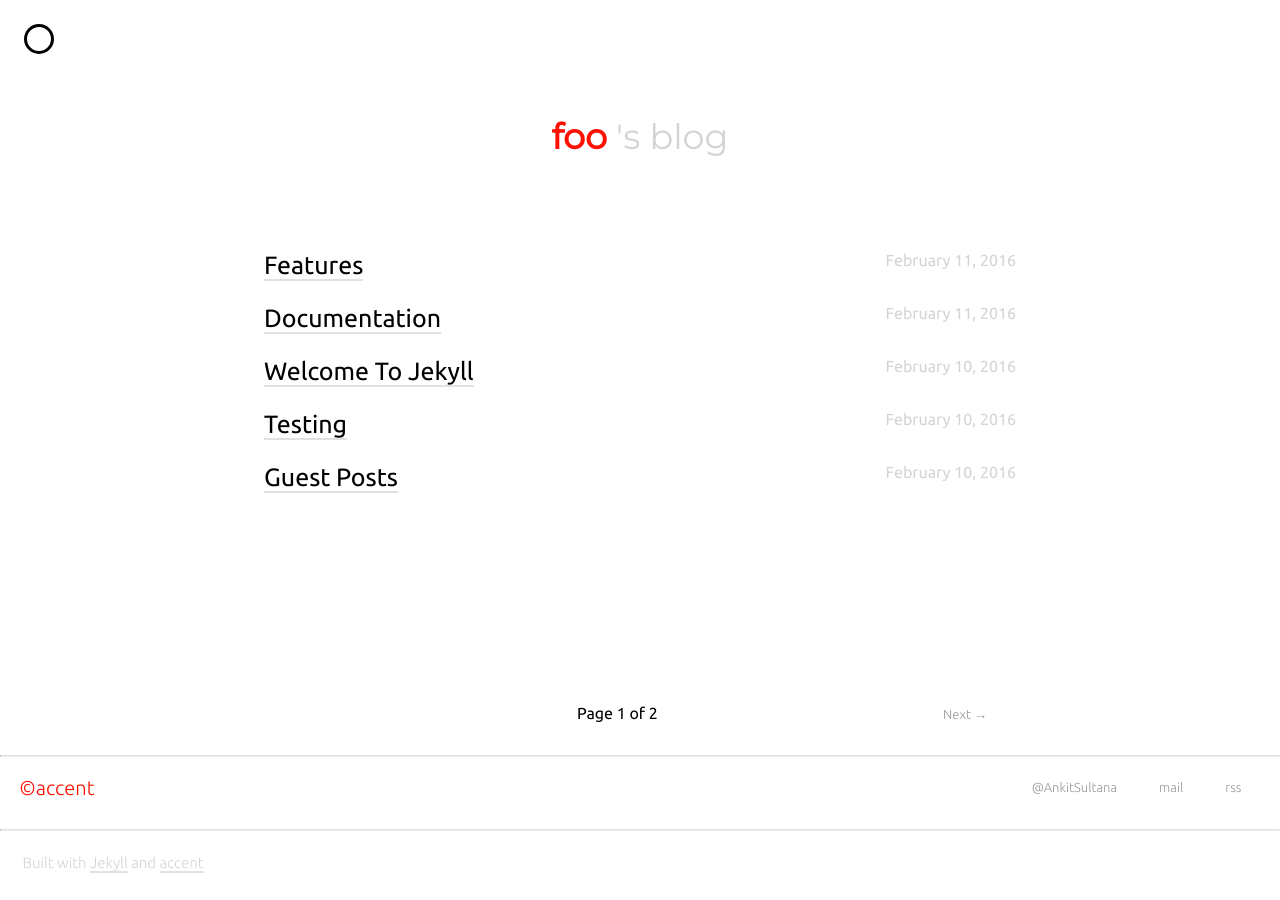
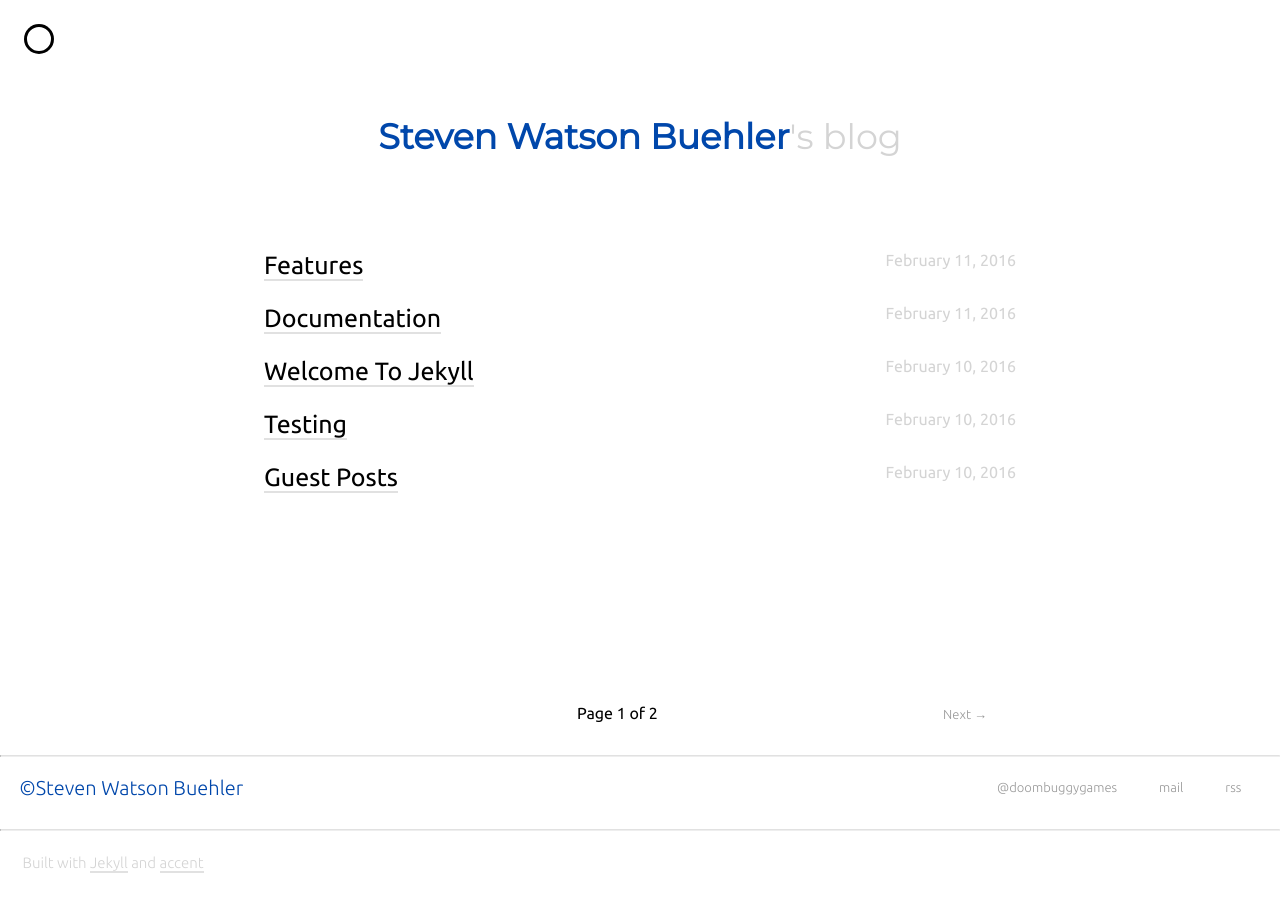
Before and after one commit to swbuehler/stevenwatsonbuehler.github.io, a Jekyll site: the page built from index.html, in a window 1280 px wide. Built offline with Jekyll 4.4.1, drawn with Linux system fonts in a browser that asks for light colours; nearby versions of some CDN libraries; the list of posts is cut into pages by our own code.

Commit message:
Updated config and colors.

```diff
--- a/_config.yml
+++ b/_config.yml
@@ -1,22 +1,22 @@
 # User Settings | Edit there as per required
 
-title: accent
-url: "http://ankitsultana.com"
-baseurl: "/accent"
+title: Steven Watson Buehler
+url: "http://swbuehler.github.io"
+baseurl: "/"
 
 # This will show up at the top of index page
 site_heading: >
-    foo <span class="faded">'s blog</span>
+    Steven Watson Buehler<span class="faded">'s blog</span>
 
-email: your@email.com
-author: yourname
+email: stevenwatsonbuehler@icloud.com
+author: Steven Watson Buehler
 # This description will show up in google search results
 # (for index page) etc.
 description: >
-    accent is, as Trump would put it, the best
+    Simply my blog. Thoughts, games, etc.
 
 # This will what will show against &copy; in the footer
-copyright: accent
+copyright: Steven Watson Buehler
 # Toggle your short bio, which will displayed on your index page
 # Just toggle it and run jekyll again to see
 intro: false         # Tip: Remove the span from site_heading if intro is set to true
@@ -43,9 +43,9 @@ about_stub: >
 
 about_footer: true
 
-twitter_username: AnkitSultana
-github_username: yourgithub
-facebook_id: yourusername
+twitter_username: doombuggygames
+github_username: swbuehler
+facebook_id: stevenwatsonbuehler
 
 favicon: true
 favicon_location: "images/favicon.ico"
@@ -53,7 +53,7 @@ favicon_location: "images/favicon.ico"
 profile_picture: images/temp.png
 paginate: 5
 paginate_path: "/page/:num"
-tracking_id: UA-69243698-7 # GA Tracking ID
+tracking_id: UA-101506026-3 # GA Tracking ID
 
 # Social Stuff | open graph and twitter cards
 og_image: "images/accent.png" # This will show in facebook thumbnails
--- a/_sass/_vars.scss
+++ b/_sass/_vars.scss
@@ -19,7 +19,7 @@ $footer-size: 230px;
 $about-image-size: 100px;
 
 // Colors
-$accent-color: #ff0f00;//#2358D1;
+$accent-color: #0047AB;
 $underline-color: #E1E1E1;
 $light-color: #D4D4D4;
 $medium-gray-color: #999;
```
